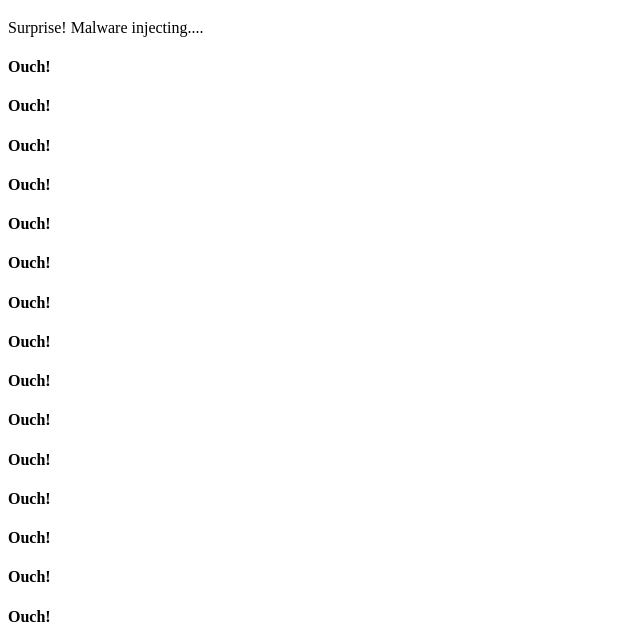
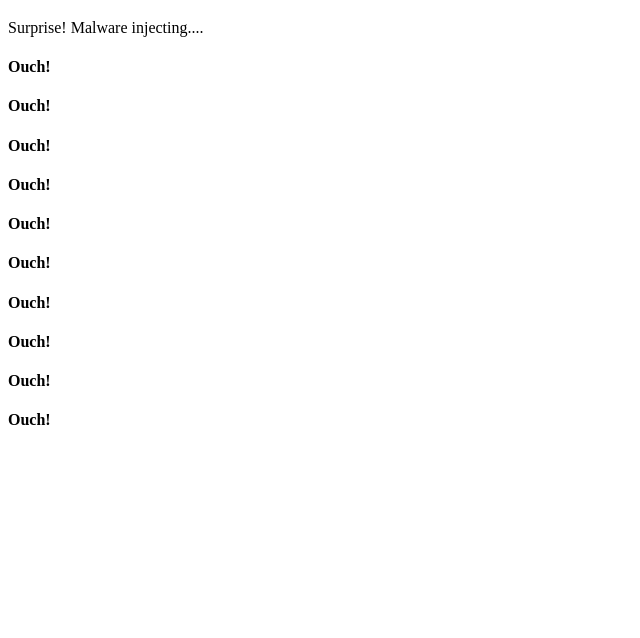
Before and after one commit to baburkhardt/NET201061024IntrotoJS, a plain HTML site: page index.html in a window 1280 px wide. Both pictures are taken after a click on the button "Please Don't Press!". Shown: the part 162-800 px from the top of the page, without its empty margins (0-640 px from the left). Drawn offline with Linux system fonts and the light colour scheme.

Commit message:
Update index.html
Changed maxcount from 100 to 10.  Seems less painful on a button press.

```diff
--- a/index.html
+++ b/index.html
@@ -9,7 +9,7 @@
 
         function show(){
             let x = 0;
-            let maxcount = 100;
+            let maxcount = 10;
             console.log("Button Pressed.");
             document.getElementById('partB').style.display = 'block';
 
```
